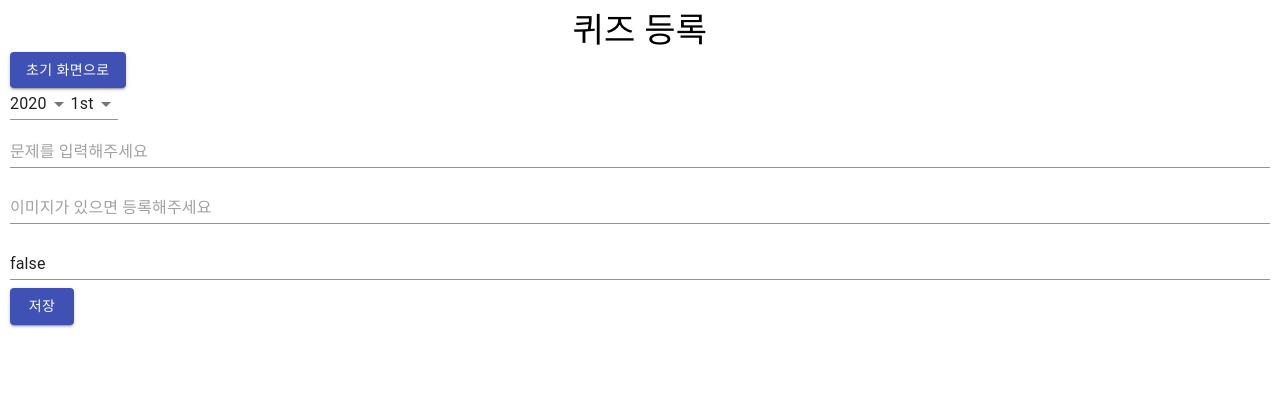
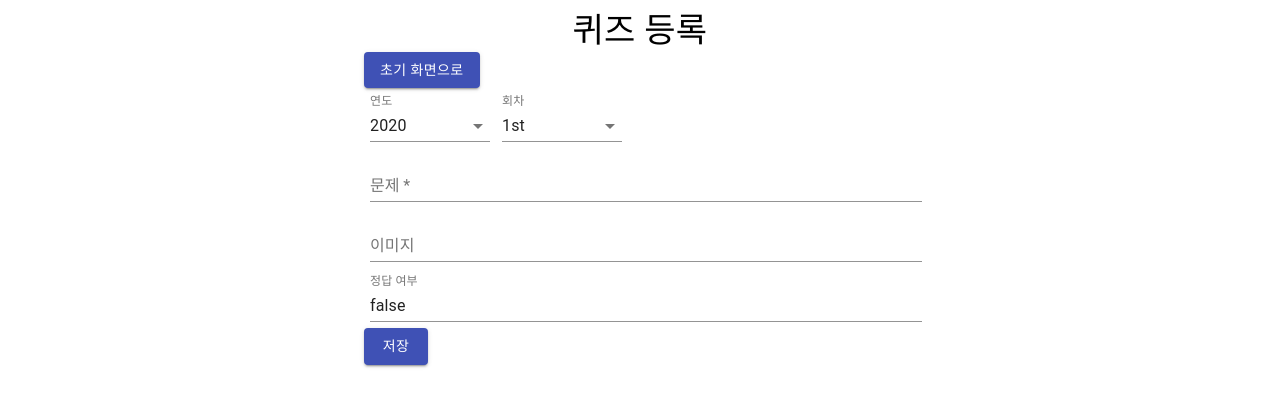
Before and after one commit to npee/eip-react, a React (Create React App) app: page /add-quiz in a window 1280 px wide. Shown: the top 406 px of the page. Built offline with nearby package versions, Linux system fonts and the light colour scheme.

Commit message:
withStyles을 이용하여 스타일 적용

```diff
--- a/src/component/quiz/AddQuizComponent.jsx
+++ b/src/component/quiz/AddQuizComponent.jsx
@@ -6,10 +6,29 @@ import Button from '@material-ui/core/Button';
 import Typography from "@material-ui/core/Typography";
 import Select from "@material-ui/core/Select";
 import MenuItem from "@material-ui/core/MenuItem";
+import InputLabel from "@material-ui/core/InputLabel";
+import FormControl from "@material-ui/core/FormControl";
+import { withStyles } from '@material-ui/core/styles';
+import Container from "@material-ui/core/Container";
+import FormGroup from "@material-ui/core/FormGroup";
 
 // eslint-disable-next-line no-unused-vars
 class Quiz { quizId; year; nth; question; image; isCorrect; createdDate; modifiedDate; }
 console.log(Quiz);
+
+const useStyles = () => ({
+    typoGraphy: {
+        display: 'flex',
+        justifyContent: 'center'
+    },
+    select: {
+        margin: 6,
+        minWidth: 120
+    },
+    textField: {
+        margin: 6,
+    }
+});
 
 class AddQuizComponent extends Component {
 
@@ -67,39 +86,43 @@ class AddQuizComponent extends Component {
     // TODO: 선택지(보기) 넣어야 함
     render() {
         const nths = ['1st', '2nd', '3rd', '1st+2nd'];
-        let years = [];
-        for (let y = 2020; y > 2000; y--) {
-            years.push(y);
+        const years = () => {
+            let yearList = [];
+            for (let y = 2020; y > 2000; y--) {
+                yearList.push(y);
+            }
+            return yearList;
         }
 
+
+        const classes = useStyles();
+
         return (
-            <div>
-                <Typography variant="h4" style={style}>퀴즈 등록</Typography>
+            <Container maxWidth="sm">
+                <Typography variant="h4" style={classes.typoGraphy}>퀴즈 등록</Typography>
                 <Button variant="contained" color="primary" onClick={this.home}>초기 화면으로</Button>
-                <form style={formContainer}>
-                    <Select name="year" value={this.state.year} onChange={this.handleChange}>{this.setItems(years)}</Select>
-                    <Select name="nth" value={this.state.nth} onChange={this.handleChange}>{this.setItems(nths)}</Select>
-                    <TextField type="text" name="question" placeholder="문제를 입력해주세요"
-                               fullWidth margin="normal" value={this.state.question} onChange={this.handleChange} />
-                    <TextField type="text" name="image" placeholder="이미지가 있으면 등록해주세요"
-                               fullWidth margin="normal" value={this.state.image} onChange={this.handleChange} />
-                    <TextField type="text" name="isCorrect" placeholder="true or false"
-                               fullWidth margin="normal" value={this.state.isCorrect} onChange={this.handleChange} />
-                    <Button variant="contained" color="primary" onClick={this.saveQuiz}>저장</Button>
-                </form>
-            </div>
+                <FormGroup row>
+                    <FormControl style={classes.select}>
+                        <InputLabel id="year-list">연도</InputLabel>
+                        <Select labelId="year-lists" name="year" value={this.state.year} onChange={this.handleChange}>{this.setItems(years())}</Select>
+                    </FormControl>
+                    <FormControl style={classes.select}>
+                        <InputLabel id="nth-list">회차</InputLabel>
+                        <Select labelId="nth-list" name="nth" value={this.state.nth} onChange={this.handleChange}>{this.setItems(nths)}</Select>
+                    </FormControl>
+                </FormGroup>
+                <FormGroup>
+                    <TextField required label="문제" type="text" name="question" placeholder="문제를 입력해주세요"
+                               fullWidth margin="normal" style={classes.textField} value={this.state.question} onChange={this.handleChange} />
+                    <TextField label="이미지" type="text" name="image" placeholder="이미지가 있으면 등록해주세요"
+                               fullWidth margin="normal" style={classes.textField} value={this.state.image} onChange={this.handleChange} />
+                    <TextField label="정답 여부" type="text" name="isCorrect" placeholder="true or false"
+                               fullWidth margin="normal" style={classes.textField} value={this.state.isCorrect} onChange={this.handleChange} />
+                </FormGroup>
+                <Button variant="contained" color="primary" onClick={this.saveQuiz}>저장</Button>
+            </Container>
         );
     }
 }
 
-const formContainer = {
-    display: 'flex',
-    flexFlow: 'row wrap'
-}
-
-const style = {
-    display: 'flex',
-    justifyContent: 'center'
-}
-
-export default AddQuizComponent;
+export default withStyles(useStyles)(AddQuizComponent);
```
